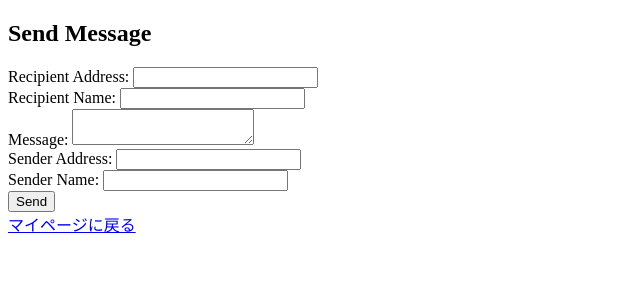
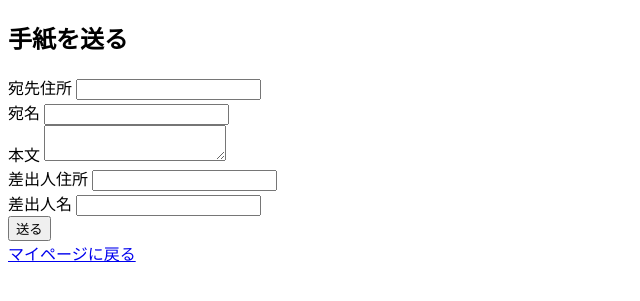
Before and after one commit to j2bd9t4hd6-del/pythonproject3_github, a Flask app: page /message/send in a window 1280 px wide. Shown: the top 301 px of the page, without its empty margins (0-640 px from the left). Run offline with Flask 3, Linux system fonts and the light colour scheme; a user stored in the database is signed in; data comes from the database, SQL or seed files in the repository; both versions use the stored data as it was after the commit.

Commit message:
メッセージ機能の改善: 受信者アドレスの確認コメントを明確化し、テンプレートの日本語化を実施

```diff
--- a/flaskr/message.py
+++ b/flaskr/message.py
@@ -23,7 +23,7 @@ def send_message():
         if not recipient_address:
             return render_template('send_message.html', error="Recipient address is required.")
         else:
-            #recipient_addressがDBに存在するか確認
+            #recipient_addressがDBに存在するか確認(存在しなければ何もしない)
             user = db.execute('SELECT * FROM users WHERE address = ?', (recipient_address,)).fetchone()
             if user is None:
                 return render_template('send_message.html', error="Recipient address does not exist.")
--- a/flaskr/templates/send_message.html
+++ b/flaskr/templates/send_message.html
@@ -2,33 +2,33 @@
 <!DOCTYPE html>
 <html>
 <head>
-    <title>Send Message</title>
+    <title>手紙を送る</title>
 </head>
 <body>
-    <h2>Send Message</h2>
+    <h2>手紙を送る</h2>
     <form method="POST" action="{{ url_for('message.send_message') }}">
     <div>
-        <label for="recipient_address">Recipient Address:</label>
+        <label for="recipient_address">宛先住所</label>
         <input type="text" id="recipient_address" name="recipient_address" required>
     </div>
     <div>
-        <label for="recipient_name">Recipient Name:</label>
+        <label for="recipient_name">宛名</label>
         <input type="text" id="recipient_name" name="recipient_name">
     </div>
     <div>
-        <label for="body">Message:</label>
+        <label for="body">本文</label>
         <textarea id="body" name="body"></textarea>
     </div>
     <div>
-        <label for="sender_address">Sender Address:</label>
+        <label for="sender_address">差出人住所</label>
         <input type="text" id="sender_address" name="sender_address">
     </div>
     <div>
-        <label for="sender_name">Sender Name:</label>
+        <label for="sender_name">差出人名</label>
         <input type="text" id="sender_name" name="sender_name">
     </div>
 
-    <button type="submit">Send</button>
+    <button type="submit">送る</button>
 </form>
 <a href="{{ url_for('main.mypage') }}">マイページに戻る</a>
 </body>
```
Also changed, not shown: flaskr/templates/inbox.html (+9 -8 lines), users.db.
